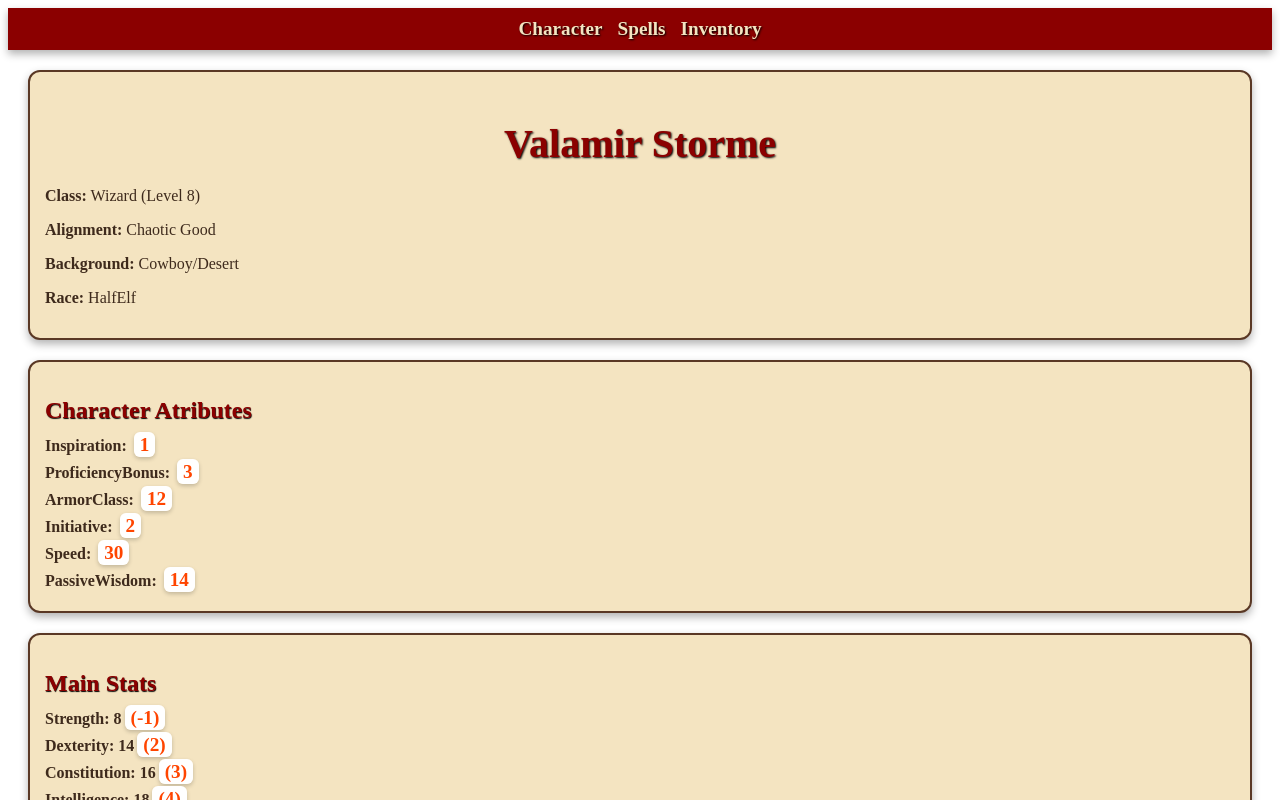
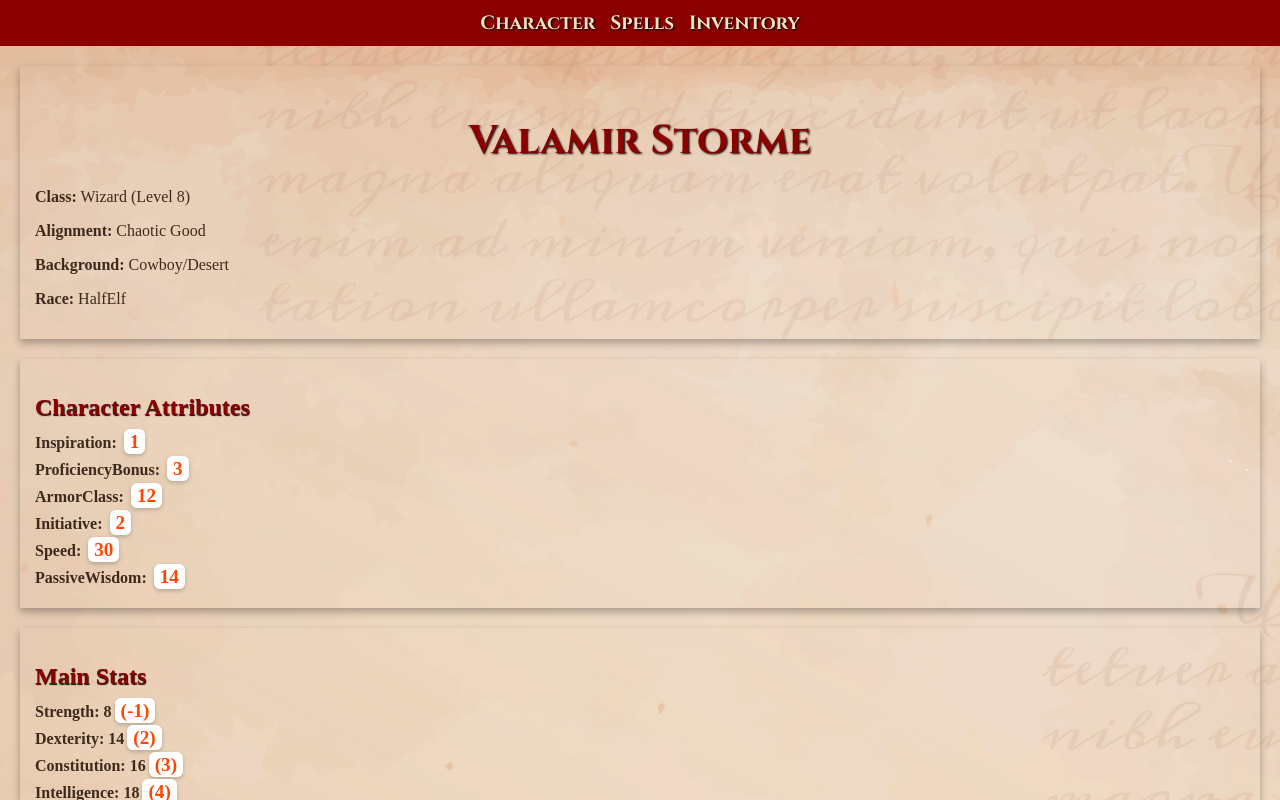
Before and after one commit to frodkata/character-sheet, a React (Create React App) app: page / in a window 1280 px wide. Shown: the top 800 px of the page. Built offline with nearby package versions, Linux system fonts and the light colour scheme.

Commit message:
Add global CSS file with Cinzel font import and reset styles

```diff
--- a/src/components/InventoryItem.tsx
+++ b/src/components/InventoryItem.tsx
@@ -14,18 +14,18 @@ const styles: { [key: string]: React.CSSProperties } = {
 		padding: "10px 15px",
 		marginBottom: "10px",
 		boxShadow: "0 4px 8px rgba(0, 0, 0, 0.3)", // Subtle shadow for depth
-		fontFamily: "'Cinzel', serif", // Fantasy-style font
 		color: "#3e2a1c", // Dark brown text
 	},
 	itemName: {
 		fontWeight: "bold",
 		color: "#8b0000", // Dark red for emphasis
 		fontSize: "1.2rem",
+		fontFamily: "'Cinzel', serif", // Fantasy-style font
 	},
 	itemDescription: {
 		color: "#3e2a1c", // Dark brown for consistency
-		fontStyle: "italic",
-		fontSize: "0.95rem",
+		fontSize: "1.00rem",
+		fontFamily: "serif", // Fantasy-style font
 	},
 	quantity: {
 		color: "#DAA520", // Gold color for quantity
--- a/src/components/Spell.tsx
+++ b/src/components/Spell.tsx
@@ -21,18 +21,20 @@ const styles: { [key: string]: React.CSSProperties } = {
 	text: {
 		margin: "5px 0",
 		color: "#3e2a1c",
+		fontFamily: "sans-serif",
 	},
 	levelBadge: {
 		display: "inline-block",
 		padding: "5px 10px",
-		backgroundColor: "#8b0000", // Dark red for a bold look
-		color: "#fff", // White text for contrast
-		borderRadius: "8px", // Rounded edges for a badge-like appearance
+		backgroundColor: "#8b0000",
+		color: "#fff",
+		borderRadius: "8px",
 		fontWeight: "bold",
 		fontSize: "0.9rem",
-		boxShadow: "0 2px 4px rgba(0, 0, 0, 0.3)", // Subtle shadow for depth
+		boxShadow: "0 2px 4px rgba(0, 0, 0, 0.3)",
 	},
 	description: {
+		fontFamily: "sans-serif",
 		margin: "10px 0 0",
 		color: "#3e2a1c",
 		fontSize: "0.95rem",
--- /dev/null
+++ b/src/global.css
@@ -0,0 +1,7 @@
+@import url('https://fonts.googleapis.com/css2?family=Cinzel:wght@400;700&display=swap'); /* Import Cinzel font */
+
+html, body {
+    padding: 0;
+    margin: 0;
+
+}
--- a/src/index.tsx
+++ b/src/index.tsx
@@ -1,6 +1,7 @@
 import React from "react";
 import { createRoot } from "react-dom/client";
 import App from "./App";
+import "./global.css";
 
 const container = document.getElementById("root")!;
 const root = createRoot(container);
--- a/src/pages/CharacterPage.tsx
+++ b/src/pages/CharacterPage.tsx
@@ -1,14 +1,17 @@
 import React from "react";
 import { CharacterSheet } from "../data/CharacterSheet";
+import backgroundImage from "../assets/papyrus.jpg"; // Adjust the path to match your project structure
 
-// Define styles as an object
 const styles: { [key: string]: React.CSSProperties } = {
 	body: {
 		color: "#3e2a1c", // Dark brown text
-		fontFamily: "'Cinzel', serif", // Fantasy-style font
 		padding: "20px",
 		minHeight: "100vh", // Full-page height
 		boxSizing: "border-box", // Include padding in width/height calculations
+		backgroundImage: `url(${backgroundImage})`, // Set the background image
+		backgroundSize: "cover", // Ensure the image covers the entire page
+		backgroundPosition: "center", // Center the image
+		backgroundRepeat: "no-repeat", // Prevent the image from repeating
 	},
 	heading: {
 		color: "#8b0000", // Dark red for a magical feel
@@ -16,11 +19,9 @@ const styles: { [key: string]: React.CSSProperties } = {
 		textAlign: "center",
 		textShadow: "1px 1px 2px #000", // Subtle shadow for depth
 		marginBottom: "20px",
+		fontFamily: "'Cinzel', serif", // Fantasy-style font
 	},
 	section: {
-		backgroundColor: "#f4e4c1", // Parchment-like background
-		border: "2px solid #5a3825", // Dark brown border
-		borderRadius: "12px", // Rounded edges for a polished look
 		padding: "15px",
 		marginBottom: "20px",
 		boxShadow: "0 4px 8px rgba(0, 0, 0, 0.3)", // Subtle shadow for depth
@@ -84,7 +85,7 @@ const CharacterPage: React.FC = () => {
 
 			{/* Character Attributes */}
 			<section style={styles.section}>
-				<h2 style={styles.sectionHeading}>Character Atributes</h2>
+				<h2 style={styles.sectionHeading}>Character Attributes</h2>
 				<ul style={styles.list}>
 					{Object.entries(characterAtributes).map(([stat, value]) => (
 						<li key={stat} style={styles.listItem}>
```
Also changed, not shown: src/assets/papyrus.jpg (added).
